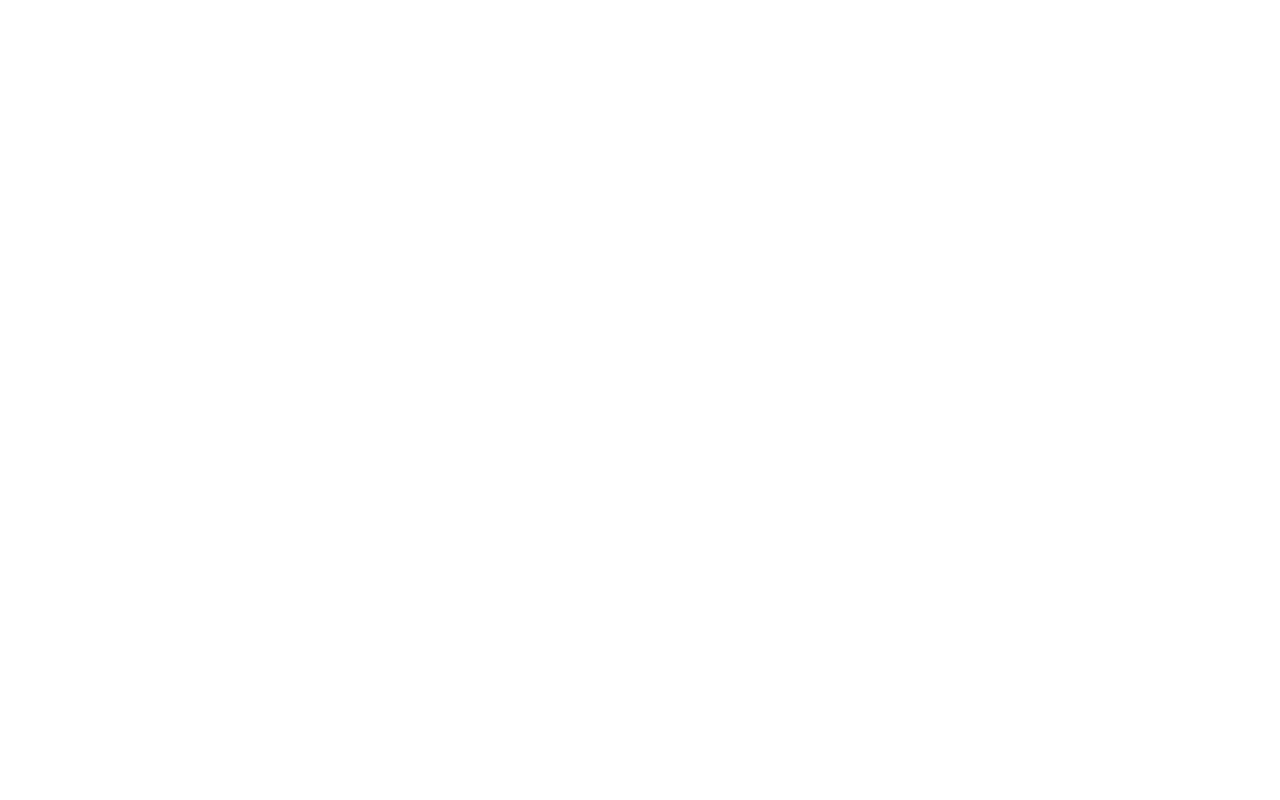
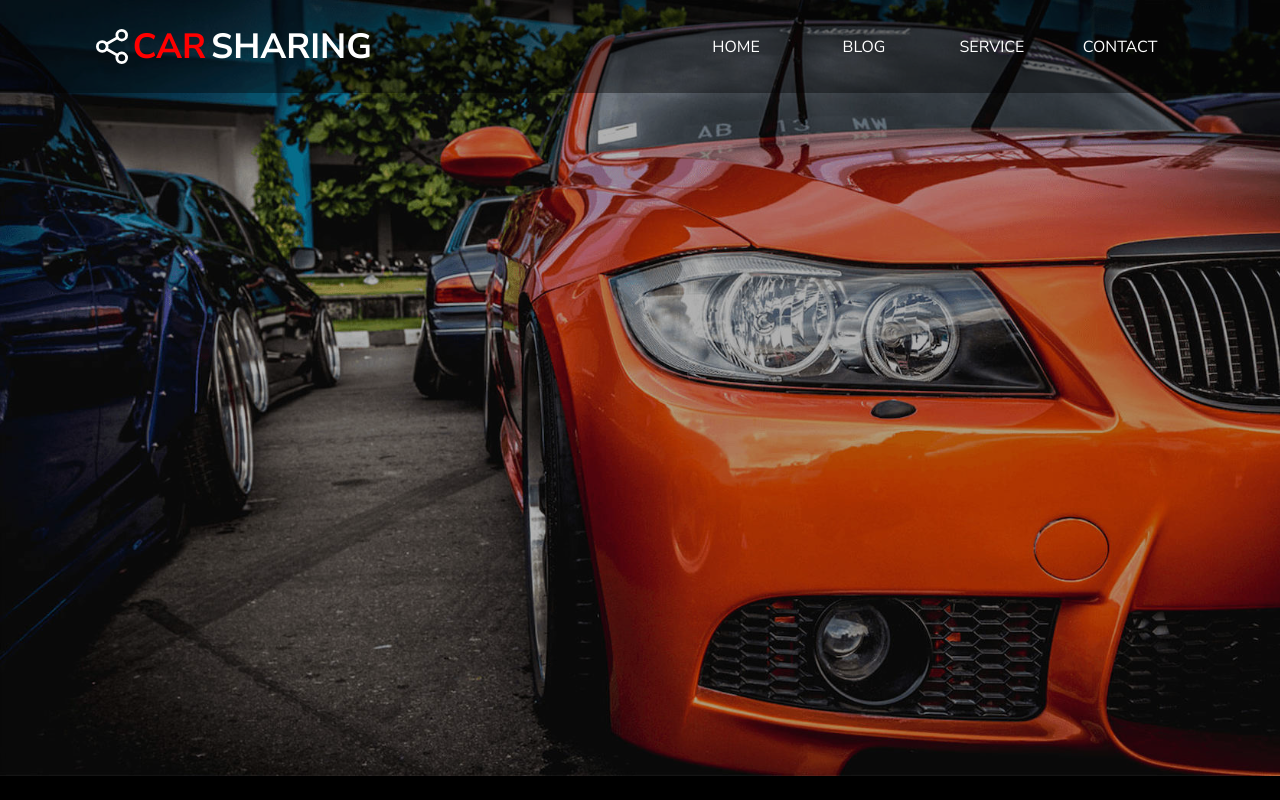
Before and after one commit to knapora/carsharing, a plain HTML site: page 01_Car_Sharing/index.html in a window 1280 px wide. Drawn offline with Linux system fonts and the light colour scheme.

Commit message:
added background and nav

```diff
--- a/01_Car_Sharing/css/style.css
+++ b/01_Car_Sharing/css/style.css
@@ -0,0 +1,94 @@
+:root {
+    --main-color: #FF0000;
+}
+
+* {
+    box-sizing: border-box;
+}
+
+/* body * {
+    border: 1px dotted blue;
+} */
+
+body {
+    background-color: black;
+    color: white;
+    font-family: "Nunito Sans", sans-serif;
+}
+
+header {
+    height: 97vh;
+    background: rgba(0, 0, 0, .3) url("../images/Image.jpg");
+    background-blend-mode: darken;
+    background-size: cover;
+}
+
+.nav-bar {
+
+    text-transform: uppercase;
+    height: 93px;
+    display: flex;
+    justify-content: space-between;
+    align-items: center;
+}
+
+.nav-bar * {
+    z-index: 100;
+}
+
+.nav-bar::after {
+    content: "";
+    background-color: rgba(0, 0, 0, .4);
+    position: absolute;
+    top:0;
+    left:0;
+    width: 100%;
+    height: 93px;
+    z-index: 0;
+    display: inline-block;
+}
+
+.container {
+    width: 1088px;
+    margin: 0 auto;
+}
+
+.logo {
+    font-size: 35px;
+    font-weight: bolder;
+    display: flex;
+    align-items: center;
+}
+
+.logo span {
+    color: var(--main-color);
+    margin-right: 5px;
+}
+
+.logo img {
+    height: 35px;
+    margin-right: 5px;
+}
+
+.nav-list {
+    display: flex;
+}
+
+.nav-list li {
+    width: 128px;
+}
+
+.nav-list a {
+    text-decoration: none;
+    color: white;
+    display: inline-block;
+    width: 100%;
+    height: 93px;
+    display: flex;
+    justify-content: center;
+    align-items: center;
+}
+
+.nav-list a:hover {
+    background-color: rgba(255,255,255, 0.3);
+}
--- a/01_Car_Sharing/index.html
+++ b/01_Car_Sharing/index.html
@@ -17,6 +17,24 @@
 </head>
 
 <body>
+    <header>
+        <div class="container">
+            <section class="nav-bar">
+                <section class="logo">
+                    <img src="images/Icon Logo Normal.svg" />
+                    <span>Car</span>Sharing
+                </section>
+                <nav>
+                    <ul class="nav-list">
+                        <li><a href="">Home</a></li>
+                        <li><a href="">Blog</a></li>
+                        <li><a href="">Service</a></li>
+                        <li><a href="">Contact</a></li>
+                    </ul>
+                </nav>
+            </section>
+        </div>
+    </header>
 
 </body>
 
```
